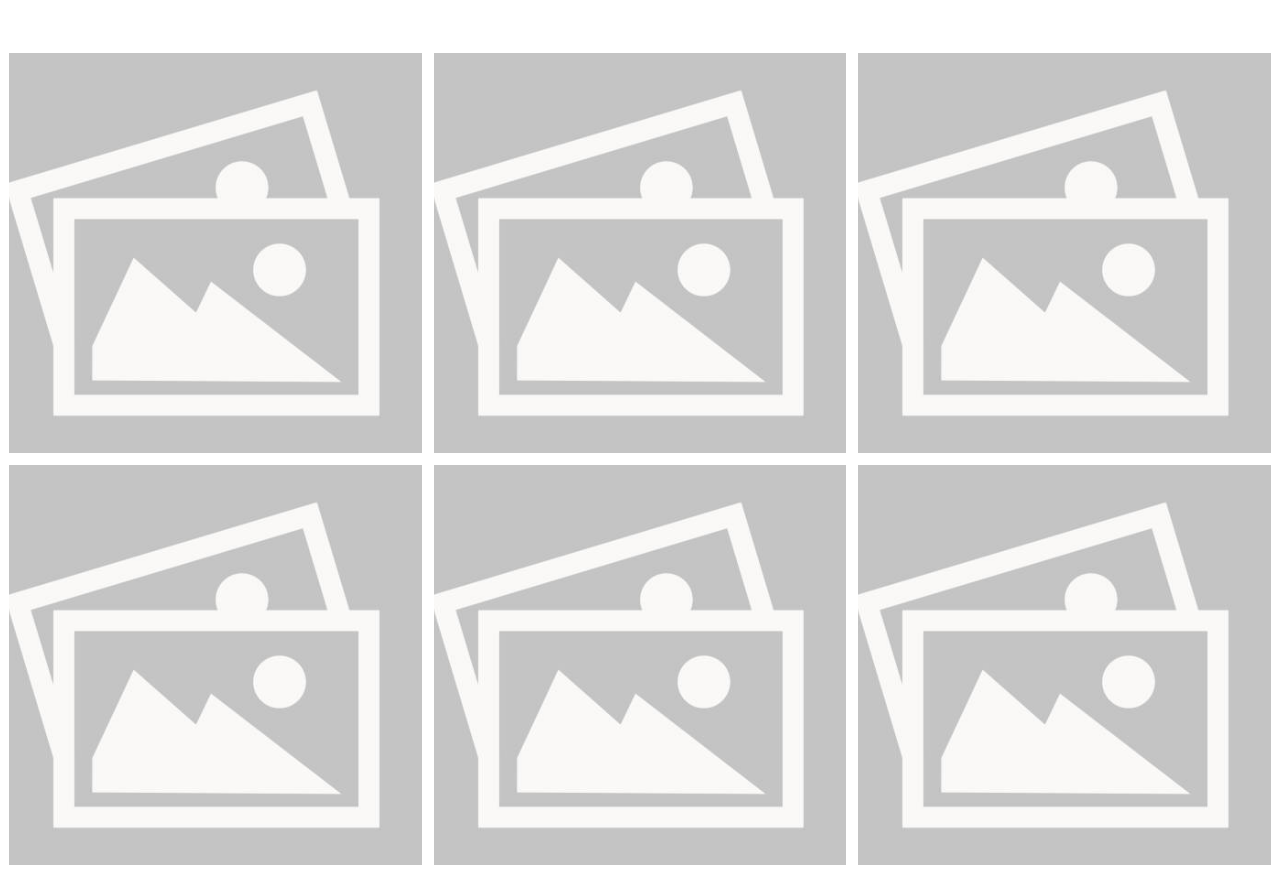
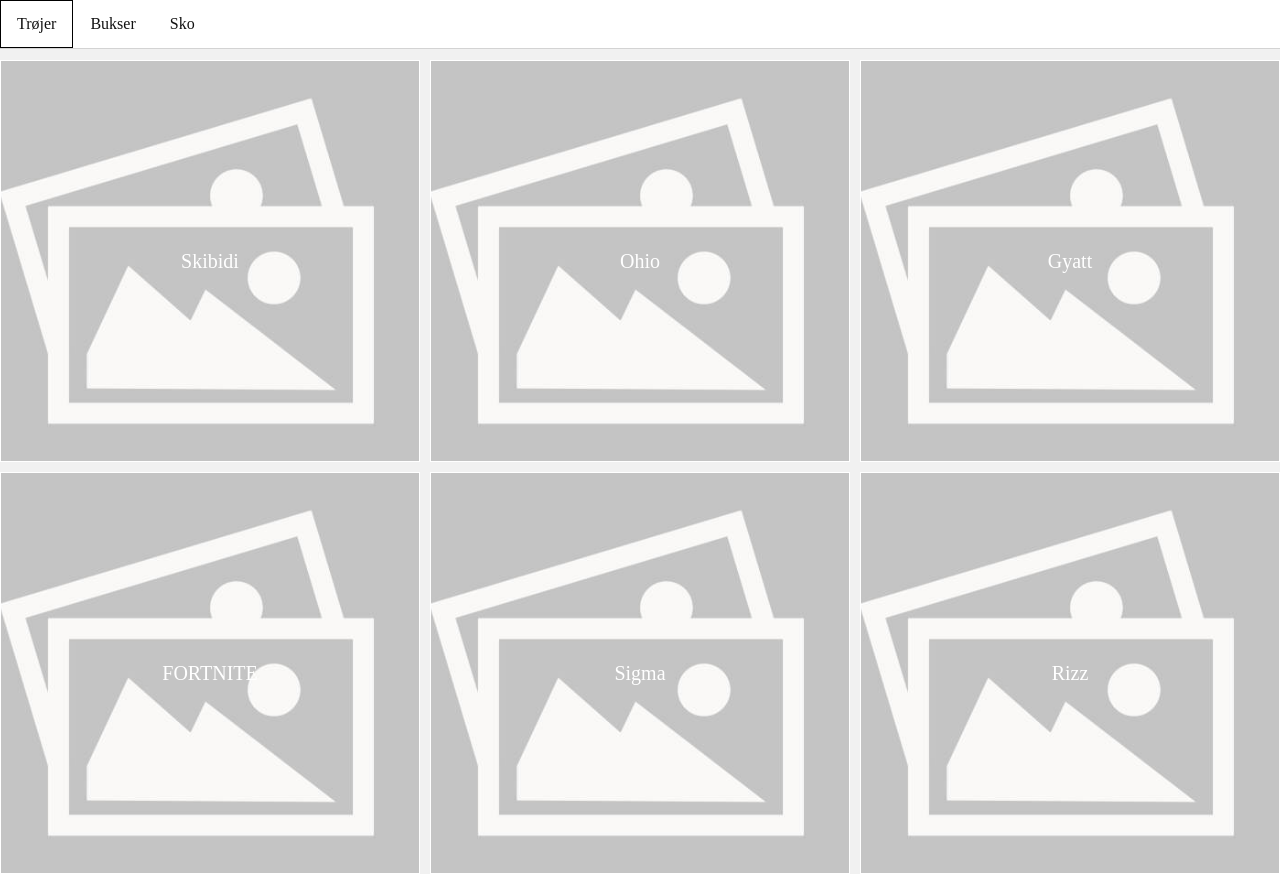
Before and after one commit to z0hnan/StayHjemmeside, a Flask app: page / in a window 1280 px wide. Run offline with Flask 3, Linux system fonts and the light colour scheme.

Commit message:
hehehehaw

```diff
--- a/static/styles/main.css
+++ b/static/styles/main.css
@@ -1,36 +1,40 @@
-.navbar {
-    display: flex;
-    justify-content: center;
+body {
+  margin: 0;
+  background-color: #f1f1f1;
+}
+.navbar-placeholder {
+  height: 60px;
+}
+ul {
+  list-style-type: none;
+  margin: 0;
+  padding: 0;
+  overflow: hidden;
+  background-color: white;
+  border-bottom: 1px solid lightgray;
+  position: fixed;
+  top: 0;
+  width: 100%;
+  z-index: 2;
 }
 
-  .navbar-list {
-    display: flex;
-    justify-content: center;
-    list-style-type: none;
-    margin: 0; /* Add this line to remove margin */
-    padding: 0;
+li {
+  float: left;
 }
 
-  .navbar-item {
-    padding: 5px 0px;
-    color: white;
-    font-family: 'simplifica';
-    font-size: 30px;
+li a {
+  display: block;
+  color: #111;
+  text-align: center;
+  padding: 14px 16px;
   text-decoration: none;
-    display: block;
-    margin-right: 0px;
-    margin-left: 0px;
-    flex: 1;
-    display: flex;
-    align-items: center;
-    justify-content: center;
-
-
+  border: 1px solid white;
 }
 
-  .navbar-item:hover {
-    color: gray;
+li a:hover {
+    border: 1px solid black;
   }
+
 
 .grid-container {
   display: grid;
@@ -61,14 +65,12 @@
   position: absolute;
   top: 0;
   left: 0;
-    transition: transform 0.3s ease, filter 0.3s ease;
   z-index: 1;
 }
 
 .grid-text {
     position: relative;
     z-index: 2;
-    opacity: 0;
     color: white;
     text-decoration: none;
     font-family: 'simplifica';
--- a/templates/index.html
+++ b/templates/index.html
@@ -9,11 +9,12 @@
     <script src="static/scripts/main.js"></script>
 </head>
 <body>
+    <div class="navbar-placeholder"></div>
     <nav class="navbar">
         <ul class="navbar-list">
-            <li><a class="navbar-item" id="active" href="index.html" >Portfolio</a></li>
-            <li><a class="navbar-item" href="sites/aboutUs.html">About</a></li>
-            <li><a class="navbar-item" href="sites/contactUs.html">Contact</a></li>
+            <li><a class="navbar-item" id="active" href="index.html" >Trøjer</a></li>
+            <li><a class="navbar-item" href="sites/aboutUs.html">Bukser</a></li>
+            <li><a class="navbar-item" href="sites/contactUs.html">Sko</a></li>
         </ul>
     </nav>
     <div id="data"></div>
```
Lines whose indentation alone changed are shown as unchanged.
